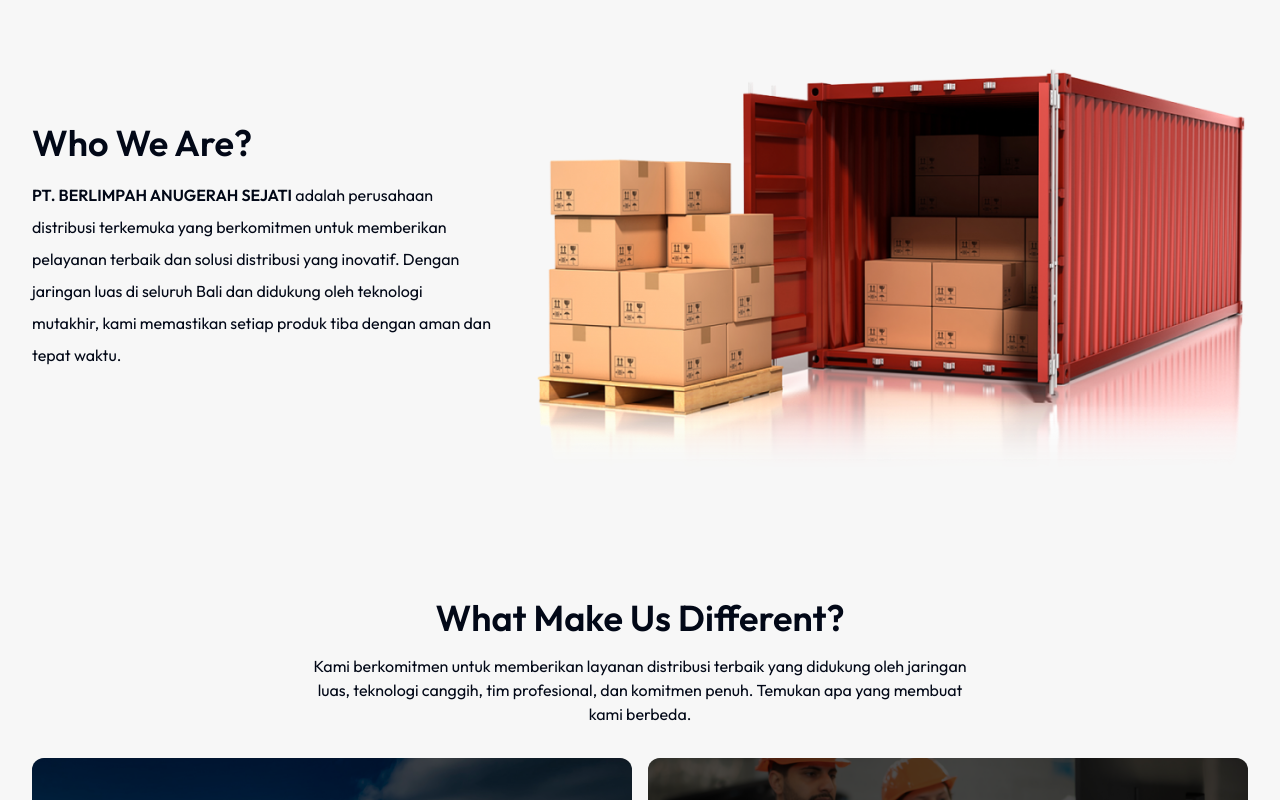
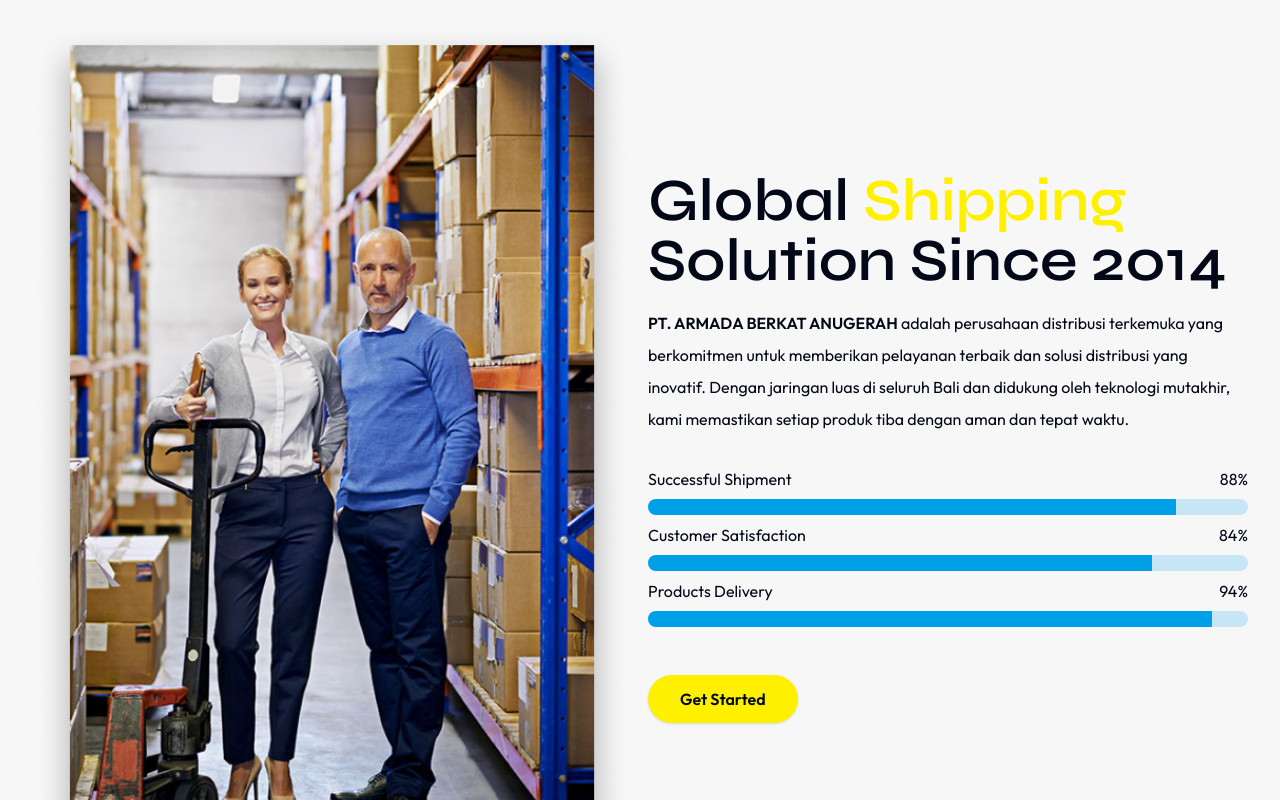
Before and after one commit to Fantocaa/aba-nextjs, a Next.js app: page /en in a window 1280 px wide. Shown: the part 840-1640 px from the top of the page. Built offline with nearby package versions, Linux system fonts and the light colour scheme.

Commit message:
Update 0.1.2

```diff
--- a/package.json
+++ b/package.json
@@ -11,6 +11,7 @@
   "dependencies": {
     "@radix-ui/react-icons": "^1.3.0",
     "@radix-ui/react-navigation-menu": "^1.2.0",
+    "@radix-ui/react-progress": "^1.1.0",
     "@radix-ui/react-separator": "^1.1.0",
     "@radix-ui/react-slot": "^1.1.0",
     "@types/nodemailer": "^6.4.15",
--- a/src/components/home/AboutShort.tsx
+++ b/src/components/home/AboutShort.tsx
@@ -1,18 +1,48 @@
 import Image from "next/image";
 import React, { forwardRef } from "react";
+import { Progress } from "@/components/ui/progress";
+import { Link } from "@/i18n/routing";
 
 // eslint-disable-next-line react/display-name
 const AboutShort = forwardRef<HTMLDivElement>((props, ref) => {
+  const progress = [
+    {
+      id: 1,
+      title: "Successful Shipment",
+      progress: 88,
+    },
+    {
+      id: 2,
+      title: "Customer Satisfaction",
+      progress: 84,
+    },
+    {
+      id: 3,
+      title: "Products Delivery",
+      progress: 94,
+    },
+  ];
+
   return (
     <section ref={ref}>
       <div className="py-16 relative">
         <div className="container w-full">
-          <div className="flex items-center gap-8">
-            <div className="w-full md:w-1/2">
-              <h1 className="text-4xl font-semibold">Who We Are?</h1>
+          <div className="grid grid-cols-2 items-center gap-4">
+            <Image
+              src="/images/image 8.png"
+              alt="img"
+              width={1280}
+              height={1280}
+              className="hidden md:block"
+            />
+            <div className="w-full">
+              <h1 className="text-6xl font-semibold font-syne">
+                Global <span className="text-yellowaba-500">Shipping</span>{" "}
+                Solution Since 2014
+              </h1>
               <p className="pt-4 leading-loose">
                 <span className="font-semibold">
-                  PT. BERLIMPAH ANUGERAH SEJATI
+                  PT. ARMADA BERKAT ANUGERAH
                 </span>{" "}
                 adalah perusahaan distribusi terkemuka yang berkomitmen untuk
                 memberikan pelayanan terbaik dan solusi distribusi yang
@@ -20,14 +50,23 @@ const AboutShort = forwardRef<HTMLDivElement>((props, ref) => {
                 teknologi mutakhir, kami memastikan setiap produk tiba dengan
                 aman dan tepat waktu.
               </p>
+              <div className="mt-8 mb-12">
+                {progress.map((value) => (
+                  <div key={value.id}>
+                    <div className="flex justify-between my-2">
+                      <h1>{value.title}</h1>
+                      <h1>{value.progress}%</h1>
+                    </div>
+                    <Progress value={value.progress} />
+                  </div>
+                ))}
+              </div>
+              <Link href="/about" className="w-fit">
+                <button className="font-semibold block rounded-full bg-yellowaba-500 px-8 py-3 text-darkaba shadow hover:bg-yellowaba-600 focus:outline-none focus:ring active:bg-yellowaba-500 sm:w-auto">
+                  Get Started
+                </button>
+              </Link>
             </div>
-            <Image
-              src="/images/pngegg (5) 1.png"
-              alt="img"
-              width={800}
-              height={800}
-              className="hidden md:block"
-            />
           </div>
         </div>
       </div>
--- /dev/null
+++ b/src/components/ui/progress.tsx
@@ -0,0 +1,28 @@
+"use client";
+
+import * as React from "react";
+import * as ProgressPrimitive from "@radix-ui/react-progress";
+
+import { cn } from "@/lib/utils";
+
+const Progress = React.forwardRef<
+  React.ElementRef<typeof ProgressPrimitive.Root>,
+  React.ComponentPropsWithoutRef<typeof ProgressPrimitive.Root>
+>(({ className, value, ...props }, ref) => (
+  <ProgressPrimitive.Root
+    ref={ref}
+    className={cn(
+      "relative h-4 w-full overflow-hidden rounded-full bg-bluelightaba-500/20",
+      className
+    )}
+    {...props}
+  >
+    <ProgressPrimitive.Indicator
+      className="h-full w-full flex-1 bg-bluelightaba-500 transition-all"
+      style={{ transform: `translateX(-${100 - (value || 0)}%)` }}
+    />
+  </ProgressPrimitive.Root>
+));
+Progress.displayName = ProgressPrimitive.Root.displayName;
+
+export { Progress };
--- a/tailwind.config.ts
+++ b/tailwind.config.ts
@@ -98,6 +98,17 @@ const config = {
           800: "#B39900",
           900: "#998000",
         },
+        bluelightaba: {
+          100: "#B3E4F8",
+          200: "#80D2F3",
+          300: "#4DC0ED",
+          400: "#1AADE8",
+          500: "#00A0E8",
+          600: "#0090D1",
+          700: "#007DB8",
+          800: "#006AA0",
+          900: "#005787",
+        },
       },
       borderRadius: {
         lg: "var(--radius)",
```
Also changed, not shown: public/images/image 8.png (added), 1 other file (tests, documents, lock files or other folders).
